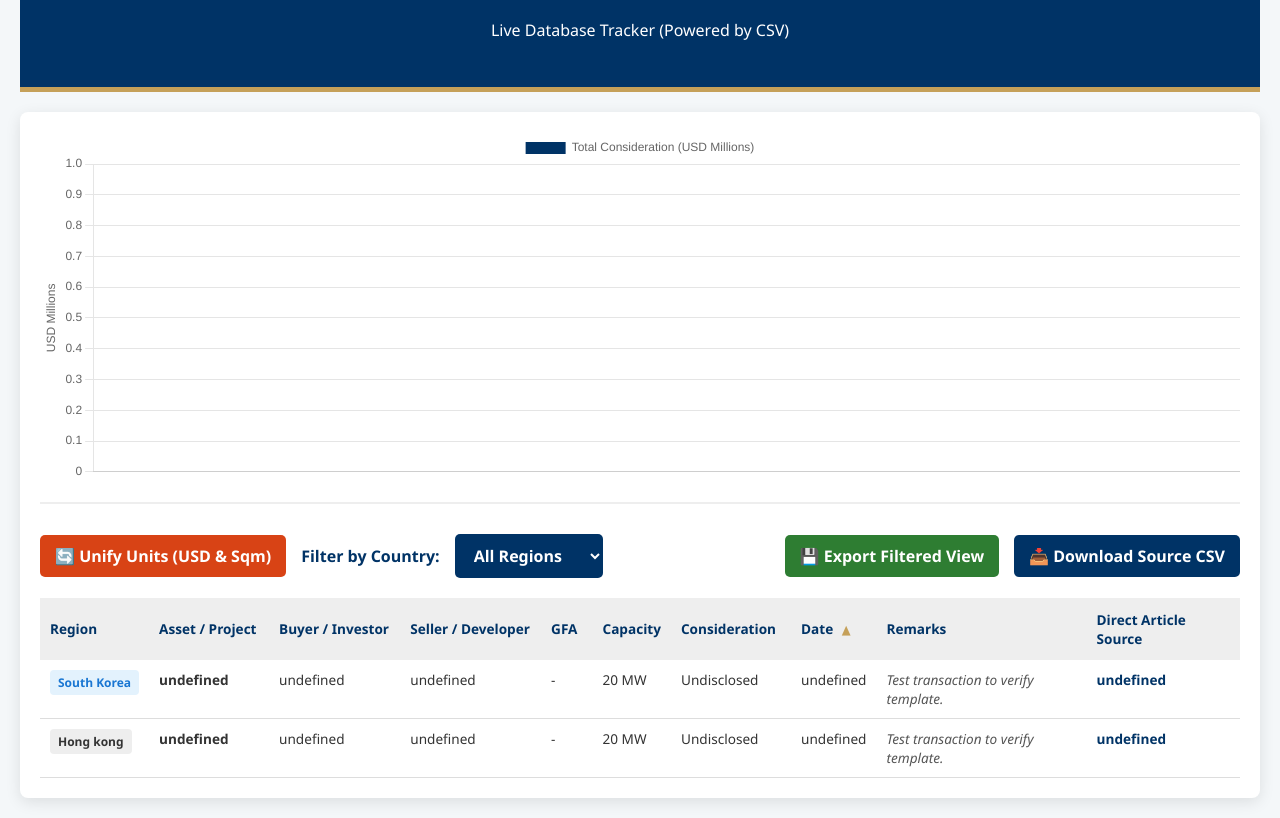
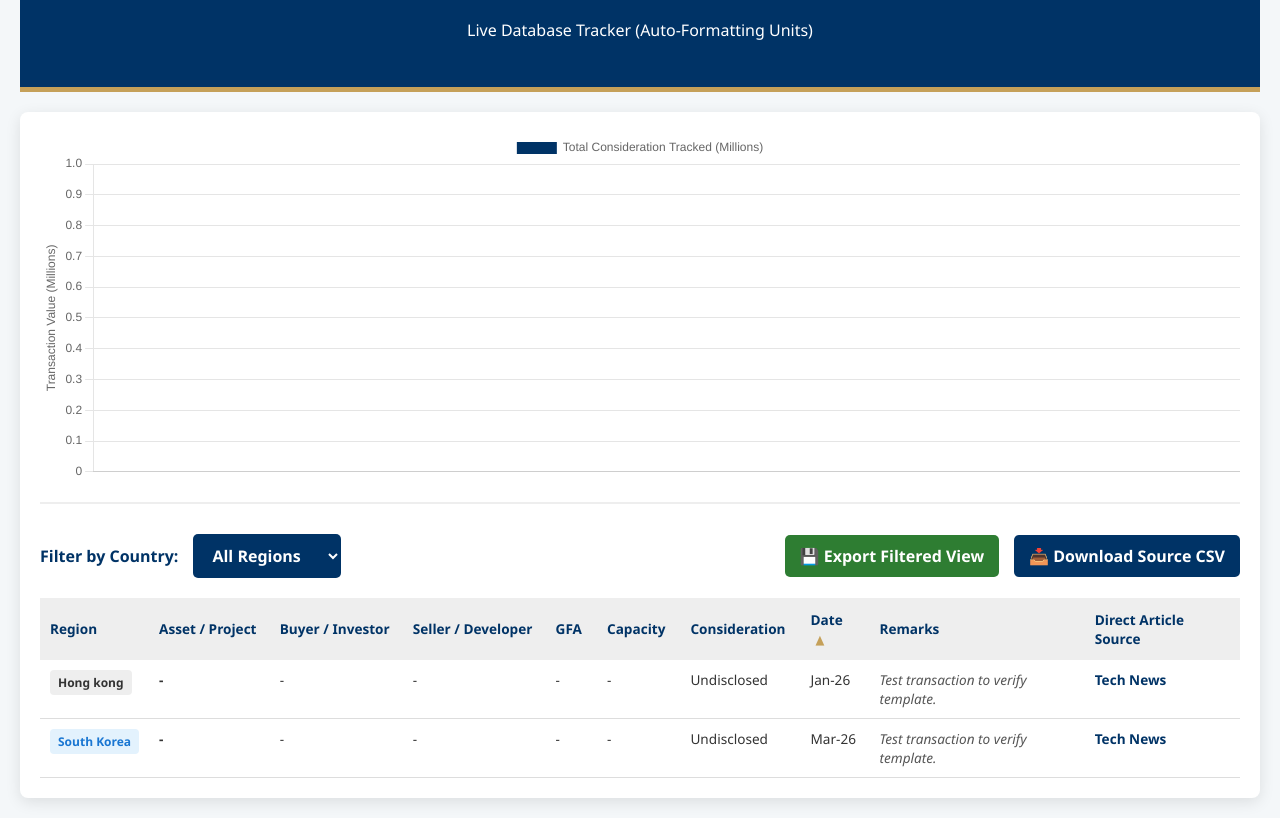
Before and after one commit to jna112567-sketch/apac-dc-tracker, a plain HTML site: page index.html in a window 1280 px wide. Shown: the part 117-935 px from the top of the page. Drawn offline with nearby package versions, Linux system fonts and the light colour scheme.

Commit message:
Refactor index.html for improved data handling
Updated HTML structure and improved CSV export functionality with auto-formatting for units.

```diff
--- a/index.html
+++ b/index.html
@@ -23,7 +23,6 @@
 
         .controls { display: flex; gap: 15px; margin-bottom: 20px; flex-wrap: wrap; align-items: center; }
 
-        /* Unified Button Styles */
         button, select, a.btn-link {
             background-color: var(--primary-blue); color: white; border: none; padding: 10px 15px;
             border-radius: 5px; cursor: pointer; font-weight: bold; transition: background 0.3s;
@@ -31,14 +30,8 @@
         }
         button:hover, select:hover, a.btn-link:hover { background-color: var(--accent-gold); }
 
-        #btn-unify { background-color: #d84315; }
-        #btn-unify:hover { background-color: #bf360c; }
-
-        /* Export Filtered View Button */
         .btn-export { background-color: var(--success-green); margin-left: auto; }
         .btn-export:hover { background-color: #1b5e20; }
-
-        /* NEW: Download Source CSV Button */
         .btn-source { background-color: var(--source-gray); }
         .btn-source:hover { background-color: #263238; }
 
@@ -83,7 +76,7 @@
 
 <header>
     <h1>APAC Data Centre Real Estate</h1>
-    <p>Live Database Tracker (Powered by CSV)</p>
+    <p>Live Database Tracker (Auto-Formatting Units)</p>
 </header>
 
 <div class="container">
@@ -95,8 +88,6 @@
     </div>
 
     <div class="controls" style="display:none;" id="controlsWrapper">
-        <button id="btn-unify" onclick="toggleUnify()">🔄 Unify Units (USD & Sqm)</button>
-
         <span class="filter-label">Filter by Country:</span>
         <select id="regionFilter" onchange="applyFilter()">
             <option value="All">All Regions</option>
@@ -109,7 +100,6 @@
         </select>
 
         <button class="btn-export" onclick="exportToCSV()">💾 Export Filtered View</button>
-
         <a href="transactions.csv" download="APAC_DC_Master_Database.csv" class="btn-link btn-source">📥 Download Source CSV</a>
     </div>
 
@@ -121,9 +111,9 @@
                     <th onclick="sortTable('asset')">Asset / Project <span id="arrow-asset" class="sort-arrow"></span></th>
                     <th onclick="sortTable('buyer')">Buyer / Investor <span id="arrow-buyer" class="sort-arrow"></span></th>
                     <th onclick="sortTable('seller')">Seller / Developer <span id="arrow-seller" class="sort-arrow"></span></th>
-                    <th onclick="sortTable('gfaSqm')">GFA <span id="arrow-gfaSqm" class="sort-arrow"></span></th>
-                    <th>Capacity</th>
-                    <th onclick="sortTable('usdPrice')">Consideration <span id="arrow-usdPrice" class="sort-arrow"></span></th>
+                    <th onclick="sortTable('gfaNum')">GFA <span id="arrow-gfaNum" class="sort-arrow"></span></th>
+                    <th onclick="sortTable('capacityNum')">Capacity <span id="arrow-capacityNum" class="sort-arrow"></span></th>
+                    <th onclick="sortTable('priceNum')">Consideration <span id="arrow-priceNum" class="sort-arrow"></span></th>
                     <th onclick="sortTable('dateVal')">Date <span id="arrow-dateVal" class="sort-arrow"></span></th>
                     <th>Remarks</th>
                     <th>Direct Article Source</th>
@@ -137,7 +127,6 @@
 
 <script>
     let data = [];
-    let isUnified = false;
     let chartInstance = null;
     let currentFilter = "All";
     let sortColumn = "dateVal";
@@ -164,21 +153,20 @@
                 else if (row.Region === "Japan") tagClass = "tag-japan";
 
                 return {
-                    region: row.Region,
+                    region: row.Region || "-",
                     class: tagClass,
-                    asset: row.Asset,
-                    buyer: row.Buyer,
-                    seller: row.Seller,
-                    gfaOrig: row.GFA_Original,
-                    gfaSqm: parseFloat(row.GFA_Sqm) || 0,
-                    capacity: row.Capacity,
-                    localPrice: row.Consideration_Local,
-                    usdPrice: parseFloat(row.Consideration_USD_Millions) || 0,
-                    dateStr: row.Date_String,
-                    dateVal: new Date(row.Date_Value),
-                    remarks: row.Remarks,
-                    source: row.Source_Name,
-                    link: row.Direct_URL
+                    asset: row.Asset || "-",
+                    buyer: row.Buyer || "-",
+                    seller: row.Seller || "-",
+                    gfaNum: parseFloat(row.GFA_Number) || 0, // Reads pure number
+                    capacityNum: parseFloat(row.Capacity_Number) || 0, // Reads pure number
+                    currency: row.Currency || "USD",
+                    priceNum: parseFloat(row.Consideration_Number) || 0, // Reads pure number
+                    dateStr: row.Date || "-",
+                    dateVal: row.Date ? new Date(row.Date) : new Date(0),
+                    remarks: row.Remarks || "-",
+                    source: row.Source || "-",
+                    link: row.URL || "#"
                 };
             });
 
@@ -186,42 +174,10 @@
             renderChart();
         },
         error: function(err) {
-            document.getElementById('loadingMsg').innerHTML = "⚠️ Error loading transactions.csv. Make sure the file is uploaded to GitHub and named correctly.";
+            document.getElementById('loadingMsg').innerHTML = "⚠️ Error loading transactions.csv. Make sure the headers match the new template perfectly.";
             document.getElementById('loadingMsg').style.color = "red";
         }
     });
-
-    // --- SMART FORMATTING FUNCTIONS ---
-    function formatConsideration(item) {
-        if (item.usdPrice === 0) return "Undisclosed";
-        if (isUnified) {
-            if (item.usdPrice >= 1000) return `USD ${(item.usdPrice / 1000).toFixed(1)}B`;
-            else return `USD ${item.usdPrice}M`;
-        } else {
-            return item.localPrice || "-";
-        }
-    }
-
-    function formatGFA(item) {
-        if (isUnified) {
-            return item.gfaSqm > 0 ? item.gfaSqm.toLocaleString() + " sqm" : "-";
-        } else {
-            return item.gfaOrig || "-";
-        }
-    }
-
-    function toggleUnify() {
-        isUnified = !isUnified;
-        const btn = document.getElementById('btn-unify');
-        if(isUnified) {
-            btn.innerHTML = "🔙 Revert to Local Units";
-            btn.style.backgroundColor = "#bf360c";
-        } else {
-            btn.innerHTML = "🔄 Unify Units (USD & Sqm)";
-            btn.style.backgroundColor = "#d84315";
-        }
-        renderTable();
-    }
 
     // --- FILTERING & SORTING ---
     function applyFilter() {
@@ -256,23 +212,29 @@
         if (arrowSpan) { arrowSpan.innerHTML = sortAscending ? " ▲" : " ▼"; }
     }
 
-    // --- HTML GENERATION ---
+    // --- HTML GENERATION WITH AUTO-UNITS ---
     function renderTable() {
         const tbody = document.getElementById('tableBody');
         tbody.innerHTML = "";
         let displayData = currentFilter === "All" ? data : data.filter(item => item.region === currentFilter);
+
         displayData.forEach(item => {
+            // Auto-append the units for display!
+            let displayGFA = item.gfaNum > 0 ? item.gfaNum.toLocaleString() + " sqm" : "-";
+            let displayCap = item.capacityNum > 0 ? item.capacityNum + " MW" : "-";
+            let displayPrice = item.priceNum > 0 ? `${item.currency} ${item.priceNum.toLocaleString()}M` : "Undisclosed";
+
             const row = `<tr>
                 <td data-label="Region"><span class="tag ${item.class}">${item.region}</span></td>
                 <td data-label="Asset / Project"><strong>${item.asset}</strong></td>
                 <td data-label="Buyer / Investor">${item.buyer}</td>
                 <td data-label="Seller / Developer">${item.seller}</td>
-                <td data-label="GFA">${formatGFA(item)}</td>
-                <td data-label="Capacity">${item.capacity}</td>
-                <td data-label="Consideration">${formatConsideration(item)}</td>
+                <td data-label="GFA">${displayGFA}</td>
+                <td data-label="Capacity">${displayCap}</td>
+                <td data-label="Consideration">${displayPrice}</td>
                 <td data-label="Date">${item.dateStr}</td>
                 <td data-label="Remarks" class="remarks">${item.remarks}</td>
-                <td data-label="Direct Source"><a href="${item.link}" class="source-link" target="_blank">${item.source}</a></td>
+                <td data-label="Direct Article Source"><a href="${item.link}" class="source-link" target="_blank">${item.source}</a></td>
             </tr>`;
             tbody.innerHTML += row;
         });
@@ -281,22 +243,25 @@
     function renderChart() {
         const ctx = document.getElementById('transactionChart').getContext('2d');
         let displayData = currentFilter === "All" ? data : data.filter(item => item.region === currentFilter);
+
+        // Chart uses the pure numbers we got back!
         const regionTotals = {};
         displayData.forEach(d => {
-            if (d.usdPrice > 0) {
+            if (d.priceNum > 0) {
                 if (!regionTotals[d.region]) { regionTotals[d.region] = 0; }
-                regionTotals[d.region] += d.usdPrice;
+                regionTotals[d.region] += d.priceNum;
             }
         });
         const sortedRegions = Object.keys(regionTotals).sort((a, b) => regionTotals[b] - regionTotals[a]);
         const values = sortedRegions.map(region => regionTotals[region]);
+
         if (chartInstance) chartInstance.destroy();
         chartInstance = new Chart(ctx, {
             type: 'bar',
             data: {
                 labels: sortedRegions,
                 datasets: [{
-                    label: 'Total Consideration (USD Millions)',
+                    label: 'Total Consideration Tracked (Millions)',
                     data: values,
                     backgroundColor: ['#003366', '#c5a059', '#1976d2', '#2e7d32', '#d84315', '#7b1fa2'],
                     borderRadius: 5
@@ -305,28 +270,27 @@
             options: {
                 responsive: true, maintainAspectRatio: false,
                 plugins: { legend: { display: true } },
-                scales: { y: { beginAtZero: true, title: { display: true, text: 'USD Millions' } } }
+                scales: { y: { beginAtZero: true, title: { display: true, text: 'Transaction Value (Millions)' } } }
             }
         });
     }
 
     function exportToCSV() {
-        let csvRows = ["Region,Asset / Project,Buyer / Investor,Seller / Developer,GFA,Capacity,Consideration,Date,Remarks,Source,Direct_URL"];
+        let csvRows = ["Region,Asset,Buyer,Seller,GFA_Number,Capacity_Number,Currency,Consideration_Number,Date,Remarks,Source,URL"];
         let displayData = currentFilter === "All" ? data : data.filter(item => item.region === currentFilter);
         displayData.forEach(item => {
-            let priceText = formatConsideration(item).replace(/"/g, '""');
-            let gfaText = formatGFA(item).replace(/"/g, '""');
+            let remarks = item.remarks.replace(/"/g, '""');
             let row = [
                 `"${item.region}"`, `"${item.asset}"`, `"${item.buyer}"`, `"${item.seller}"`,
-                `"${gfaText}"`, `"${item.capacity}"`, `"${priceText}"`, `"${item.dateStr}"`,
-                `"${item.remarks}"`, `"${item.source}"`, `"${item.link}"`
+                item.gfaNum, item.capacityNum, `"${item.currency}"`, item.priceNum, `"${item.dateStr}"`,
+                `"${remarks}"`, `"${item.source}"`, `"${item.link}"`
             ];
             csvRows.push(row.join(","));
         });
         const blob = new Blob([csvRows.join("\n")], { type: 'text/csv;charset=utf-8;' });
         const link = document.createElement("a");
         link.href = URL.createObjectURL(blob);
-        link.download = "APAC_DC_Export.csv";
+        link.download = "APAC_DC_Tracker_Export.csv";
         document.body.appendChild(link);
         link.click();
         document.body.removeChild(link);
```
